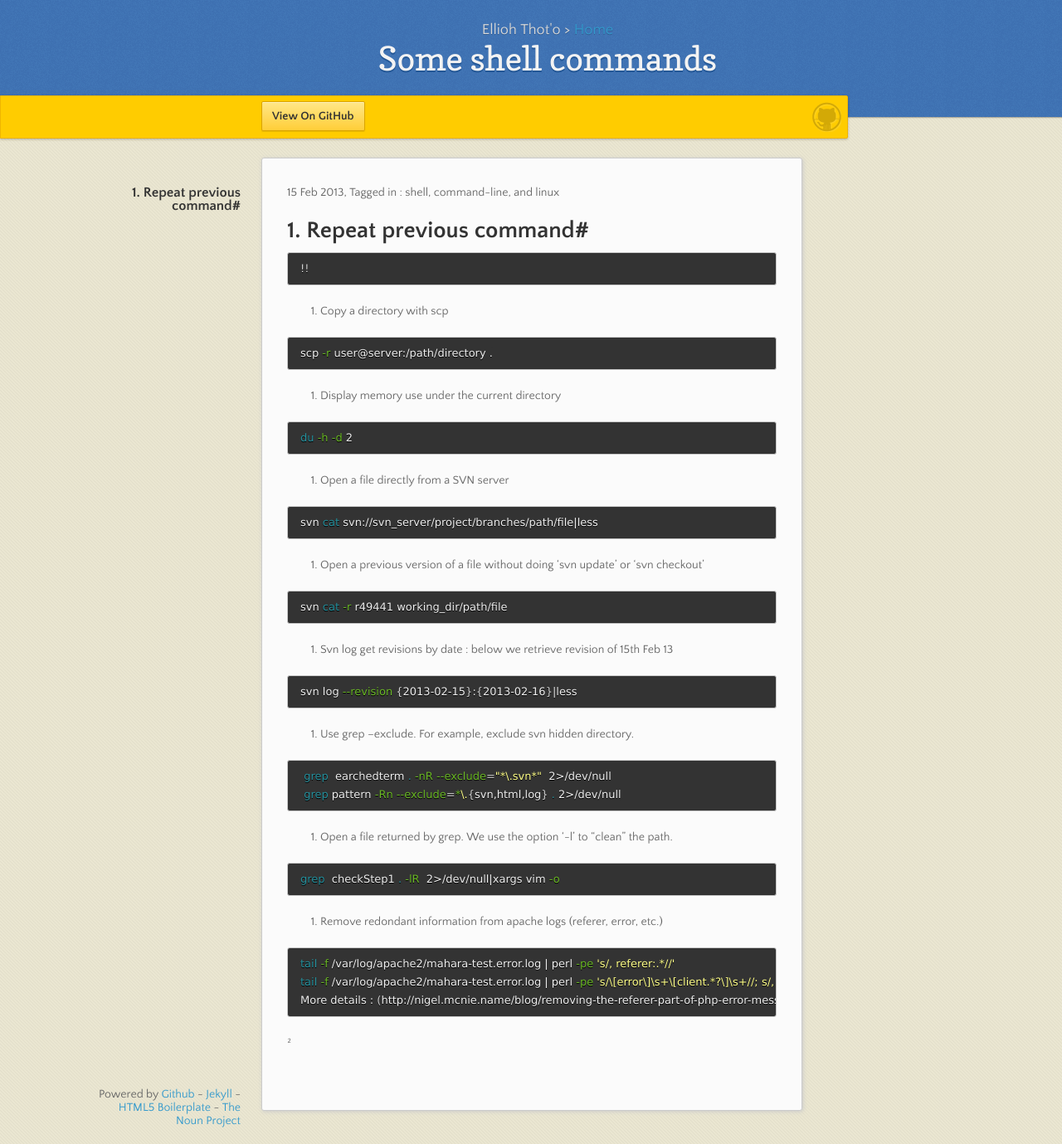
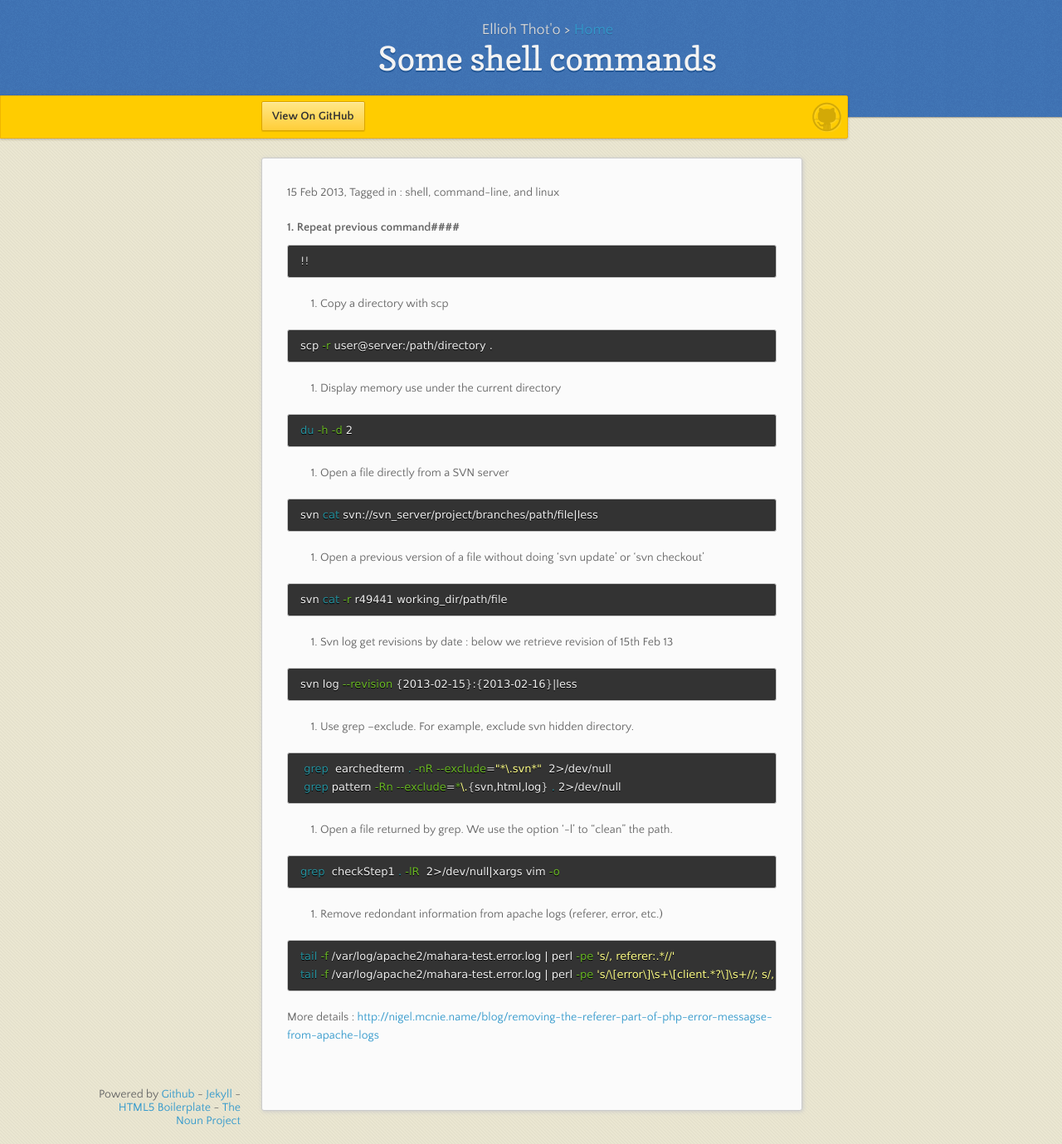
Before and after one commit to ellioh-thoto/ellioh-thoto.github.com, a Jekyll site: the page built from _posts/2013-02-15-shell_commands.md, in a window 1280 px wide and 1379 px high. Shown: the whole window at 83% size. Built offline with Jekyll 4.4.1, drawn with Linux system fonts in a browser that asks for light colours; nearby versions of some CDN libraries.

```diff
--- a/_posts/2013-02-15-shell_commands.md
+++ b/_posts/2013-02-15-shell_commands.md
@@ -10,7 +10,7 @@ tags:
 - linux
 ---
 
-#1. Repeat previous command#
+####1. Repeat previous command####
 {% highlight bash %}
 !!
 {% endhighlight %}
@@ -55,6 +55,5 @@ grep  checkStep1 . -lR  2>/dev/null|xargs vim -o
 {% highlight bash %}
 tail -f /var/log/apache2/mahara-test.error.log | perl -pe 's/, referer:.*//'
 tail -f /var/log/apache2/mahara-test.error.log | perl -pe 's/\[error\]\s+\[client.*?\]\s+//; s/, referer:.*//'
-More details : (http://nigel.mcnie.name/blog/removing-the-referer-part-of-php-error-messagse-from-apache-logs)[http://nigel.mcnie.name/blog/removing-the-referer-part-of-php-error-messagse-from-apache-logs]
-
-{% endhighlight %}²
+{% endhighlight %}
+More details : [http://nigel.mcnie.name/blog/removing-the-referer-part-of-php-error-messagse-from-apache-logs](http://nigel.mcnie.name/blog/removing-the-referer-part-of-php-error-messagse-from-apache-logs)
```
